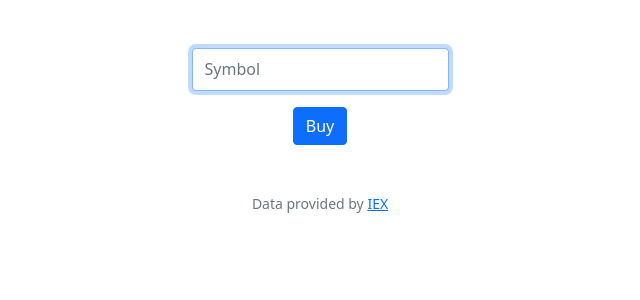
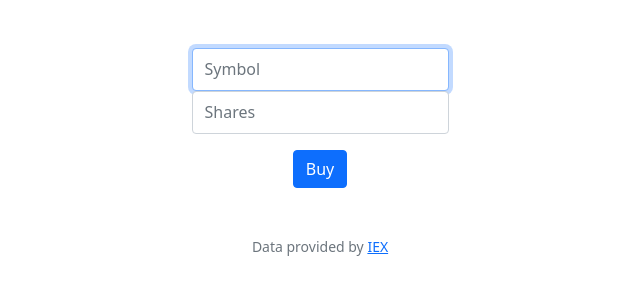
Before and after one commit to JC4github/cs50, a Flask app: template finance/templates/buy.html in a window 1280 px wide. Shown: the part 66-366 px from the top of the page, without its empty margins (320-960 px from the left). Run offline with Flask 2, Linux system fonts and the light colour scheme; the template is opened without the code that fills it, so the values that code supplies are empty; some libraries are stand-ins or nearby versions.

Commit message:
Thu, Apr 21, 2022, 3:02 AM +00:00

```diff
--- a/finance/templates/buy.html
+++ b/finance/templates/buy.html
@@ -8,6 +8,7 @@
     <form action="/buy" method="post">
         <div class="mb-3">
             <input autocomplete="off" autofocus class="form-control mx-auto w-auto" id="symbol" name="symbol" placeholder="Symbol" type="text">
+            <input autocomplete="off" autofocus class="form-control mx-auto w-auto" id="shares" name="shares" placeholder="Shares" type="text">
         </div>
         <button class="btn btn-primary" type="submit">Buy</button>
     </form>
```
